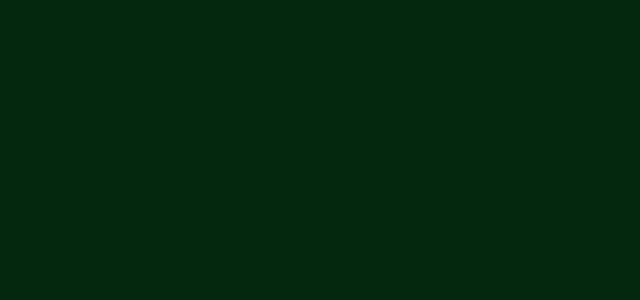
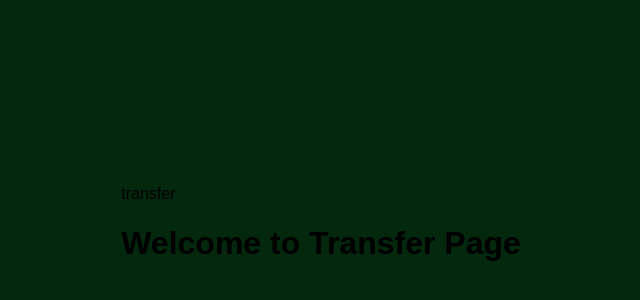
Before and after one commit to alan-sam/CS-4389-Secure-Bank-App, a React (Create React App) app: page /dashboard/transfer in a window 1280 px wide. Before the commit this address had no page. Shown: the part 166-466 px from the top of the page, without its empty margins (319-959 px from the left). Built offline with nearby package versions, Linux system fonts and the light colour scheme.

Commit message:
Updated Login/Transaction/transfer/dash

```diff
--- a/src/App.js
+++ b/src/App.js
@@ -1,10 +1,11 @@
 import React from 'react';
 import { BrowserRouter, Routes, Route } from 'react-router-dom';
-
 import Login from './components/Login';
 import Signin from './components/Signin';
 import Dash from './dashboard/dash';
 import Account from './dashboard/dash-function/account';
+import Transaction from './dashboard/dash-function/transactions';
+import Transfer from './dashboard/dash-function/transfer';
 
 function App() {
   return (
@@ -13,7 +14,9 @@ function App() {
         <Route path="/" element={<Login />} />
         <Route path="/signin" element={<Signin />} />
         <Route path="/dashboard" element={<Dash />} />
-        <Route path="/Account" element={<Account />} />
+        <Route path="/dashboard/account" element={<Account />} />
+        <Route path="/dashboard/transactions" element={<Transaction />} />
+        <Route path="/dashboard/transfer" element={<Transfer />} />
       </Routes>
     </BrowserRouter>
   );
--- a/src/components/Login.js
+++ b/src/components/Login.js
@@ -54,7 +54,7 @@ const Login = () => {
         // Set a new timer
         const timeout = setTimeout(() => {
           showLogoutWarning();
-        }, 10000); // 1 minute in milliseconds
+        }, 5 * 60000); // 1 minute in milliseconds
 
         // Save the timeout to state so we can clear it if needed
         setSessionTimeout(timeout);
--- /dev/null
+++ b/src/dashboard/dash-function/transactions.js
@@ -0,0 +1,13 @@
+import React, { useState } from 'react';
+import { Link } from 'react-router-dom';
+
+function transactions() {
+  return (
+    <>
+    <div>transactions</div>
+    <h1> Welcome to Transaction Page</h1>
+    </>
+  )
+}
+
+export default transactions
--- /dev/null
+++ b/src/dashboard/dash-function/transfer.js
@@ -0,0 +1,14 @@
+import React, { useState } from 'react';
+import { Link } from 'react-router-dom';
+
+
+function transfer() {
+  return (
+    <>
+    <div>transfer</div>
+    <h1>Welcome to Transfer Page</h1>
+    </>
+  )
+}
+
+export default transfer
--- a/src/dashboard/dash.js
+++ b/src/dashboard/dash.js
@@ -1,7 +1,6 @@
 import React, { useState } from 'react';
-import {
-  AppBar, Toolbar, Drawer, Button, Box, CssBaseline,
-} from '@mui/material';
+import { Link } from 'react-router-dom';
+import { AppBar, Toolbar, Drawer, Button, Box, CssBaseline } from '@mui/material';
 import { AccountBox, ListAlt, ExitToApp, Send } from '@mui/icons-material';
 import { useNavigate } from 'react-router-dom';
 import '../App.css';
@@ -20,7 +19,7 @@ function Dashboard() {
   };
 
   // Function to render a button for the drawer
-  const renderDrawerButton = (icon, label) => (
+  const renderDrawerButton = (icon, label, path) => (
     <Button
       startIcon={icon}
       sx={{
@@ -29,6 +28,8 @@ function Dashboard() {
         padding: '10px 16px',
         color: 'white'
       }}
+      component={Link}
+      to={path}
     >
       {openDrawer && label}
     </Button>
@@ -69,9 +70,9 @@ function Dashboard() {
             flexGrow: 1
           }}
         >
-          {renderDrawerButton(<AccountBox />, 'Account')}
-          {renderDrawerButton(<ListAlt />, 'Transactions')}
-          {renderDrawerButton(<Send />, 'Transfer')}
+          {renderDrawerButton(<AccountBox />, 'Account', '/dashboard/account')}
+          {renderDrawerButton(<ListAlt />, 'Transactions', '/dashboard/transactions')}
+          {renderDrawerButton(<Send />, 'Transfer', '/dashboard/transfer')}
         </Box>
 
         {/* Logout Button */}
@@ -94,8 +95,6 @@ function Dashboard() {
 }
 
 export default Dashboard;
-
-
 
 
 
```
